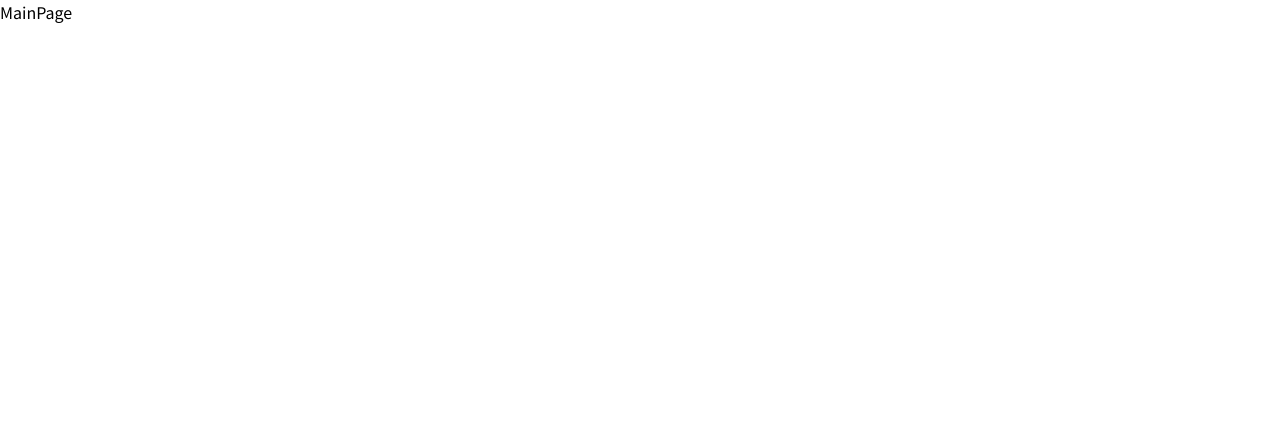
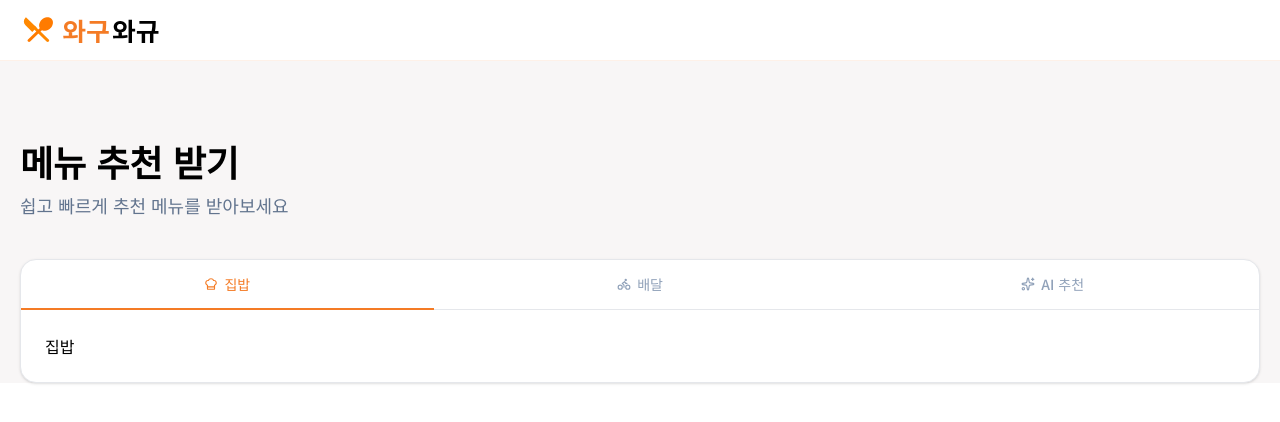
Before and after one commit to dango0812/menu-recommender, a Next.js app: page / in a window 1280 px wide. Shown: the top 422 px of the page. Built offline with nearby package versions, Linux system fonts and the light colour scheme.

Commit message:
feat: MainPage Layout 구성 & Tab 컴포넌트 적용

```diff
--- /dev/null
+++ b/app/(main)/_components/ai-tab.tsx
@@ -0,0 +1,3 @@
+export function AiTab() {
+  return <div>AI 추천</div>;
+}
--- /dev/null
+++ b/app/(main)/_components/delivery-tab.tsx
@@ -0,0 +1,3 @@
+export function DeliveryTab() {
+  return <div>배달</div>;
+}
--- /dev/null
+++ b/app/(main)/_components/home-meal-tab.tsx
@@ -0,0 +1,3 @@
+export function HomeMealTab() {
+  return <div>집밥</div>;
+}
--- /dev/null
+++ b/app/(main)/_components/menu-recommender.tsx
@@ -0,0 +1,48 @@
+'use client';
+
+import { useState } from 'react';
+
+import { Bike, ChefHat, Sparkles } from 'lucide-react';
+
+import { Card, Tab } from '@/components/ui';
+
+import { AiTab } from './ai-tab';
+import { DeliveryTab } from './delivery-tab';
+import { HomeMealTab } from './home-meal-tab';
+
+const TABS = [
+  { value: 'home-meal', label: '집밥', icon: ChefHat },
+  { value: 'delivery', label: '배달', icon: Bike },
+  { value: 'ai', label: 'AI 추천', icon: Sparkles },
+] as const;
+
+type TabValue = (typeof TABS)[number]['value'];
+
+const TAB_CONTENT: Record<TabValue, React.ReactNode> = {
+  'home-meal': <HomeMealTab />,
+  delivery: <DeliveryTab />,
+  ai: <AiTab />,
+};
+
+export function MenuRecommender() {
+  const [tab, setTab] = useState<TabValue>('home-meal');
+
+  const handleTabChange = (value: string) => {
+    setTab(value as TabValue);
+  };
+
+  return (
+    <Card className="p-0">
+      <Tab value={tab} onChange={handleTabChange}>
+        {TABS.map(({ value, label, icon: Icon }) => (
+          <Tab.Item key={value} value={value}>
+            <Icon size={14} />
+            {label}
+          </Tab.Item>
+        ))}
+      </Tab>
+
+      <div className="p-6">{TAB_CONTENT[tab]}</div>
+    </Card>
+  );
+}
--- /dev/null
+++ b/app/(main)/layout.tsx
@@ -0,0 +1,12 @@
+import type { PropsWithChildren } from 'react';
+
+import { MainHeader } from '@/components/layout';
+
+export default function Layout({ children }: PropsWithChildren) {
+  return (
+    <>
+      <MainHeader />
+      <main className="bg-background">{children}</main>
+    </>
+  );
+}
--- /dev/null
+++ b/app/(main)/page.tsx
@@ -0,0 +1,18 @@
+import { Flex, Text } from '@/components/ui';
+
+import { MenuRecommender } from './_components/menu-recommender';
+
+export default function MainPage() {
+  return (
+    <div className="container mx-auto max-w-7xl px-5">
+      <Flex direction="column" className="gap-2.5 pt-20 pb-10">
+        <Text as="h1" className="text-4xl font-bold">
+          메뉴 추천 받기
+        </Text>
+        <Text className="text-lg text-slate-500">쉽고 빠르게 추천 메뉴를 받아보세요</Text>
+      </Flex>
+
+      <MenuRecommender />
+    </div>
+  );
+}
--- a/app/page.tsx
+++ /dev/null
@@ -1,3 +0,0 @@
-export default function MainPage() {
-  return <main>MainPage</main>;
-}
```
